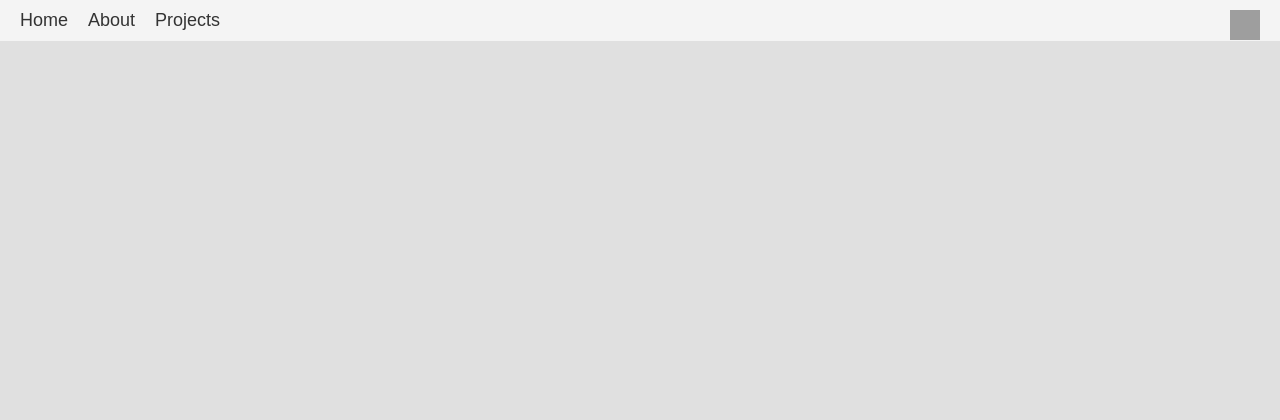
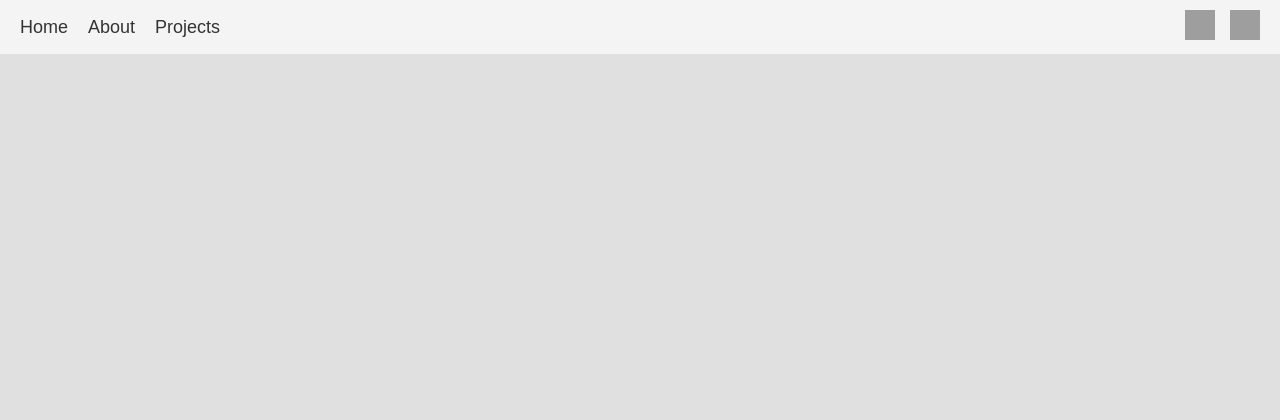
Before and after one commit to bcentner/portfolio, a Flask app: page / in a window 1280 px wide. Shown: the top 420 px of the page. Run offline with Flask 3, Linux system fonts and the light colour scheme; grey boxes are pictures that could not be loaded.

Commit message:
Add github link, refactor link icons

```diff
--- a/static/styles.css
+++ b/static/styles.css
@@ -33,19 +33,18 @@ nav ul li a {
     font-size: 18px;
 }
 
-#linkedin-link {
-    position: absolute;
-    top: 10px;
-    right: 20px;
+.social-icons {
+    display: flex;
+    gap: 15px;
 }
 
-#linkedin-link img {
+.social-icon {
     width: 30px;
     height: 30px;
     transition: transform 0.3s ease;
 }
 
-#linkedin-link img:hover {
+.social-icon:hover {
     transform: scale(1.1);
 }
 
--- a/templates/index.html
+++ b/templates/index.html
@@ -15,9 +15,14 @@
             <li><a href="#about">About</a></li>
             <li><a href="#projects">Projects</a></li>
         </ul>
-        <a href="https://www.linkedin.com/in/benjamin-centner" target="_blank" id="linkedin-link">
-            <img src="https://upload.wikimedia.org/wikipedia/commons/c/ca/LinkedIn_logo_initials.png" alt="LinkedIn">
-        </a>
+        <div class="social-icons">
+            <a href="https://www.linkedin.com/in/benjamin-centner" target="_blank">
+                <img src="https://upload.wikimedia.org/wikipedia/commons/c/ca/LinkedIn_logo_initials.png" alt="LinkedIn Icon" class="social-icon">
+            </a>
+            <a href="https://github.com/bcentner" target="_blank">
+                <img src="https://upload.wikimedia.org/wikipedia/commons/9/91/Octicons-mark-github.svg" alt="GitHub Icon" class="social-icon">
+            </a>
+        </div>
     </nav>
 
     <section id="home">
```
